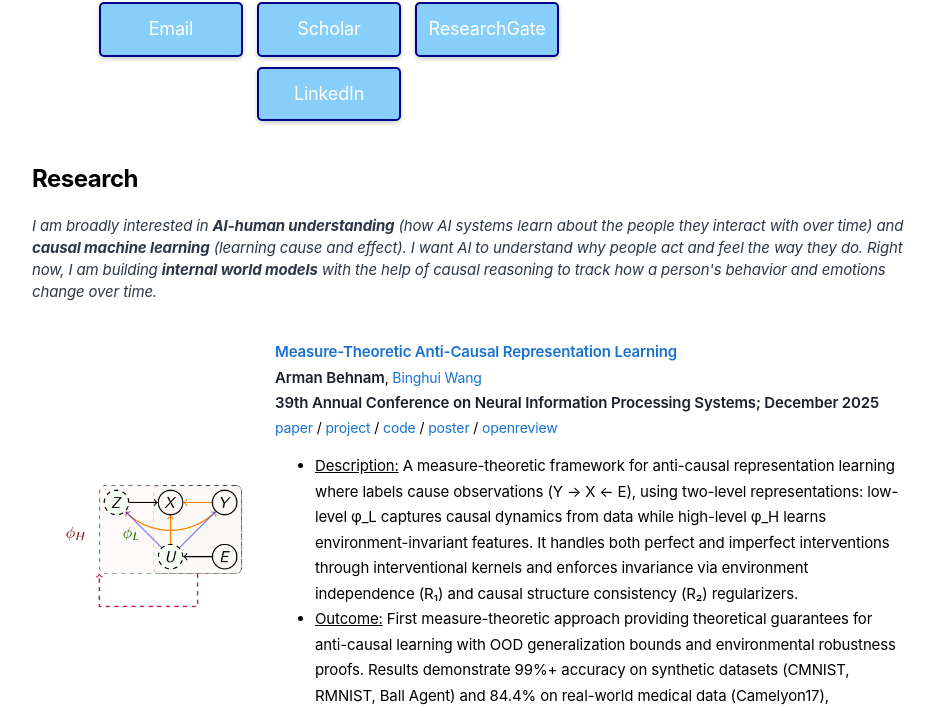
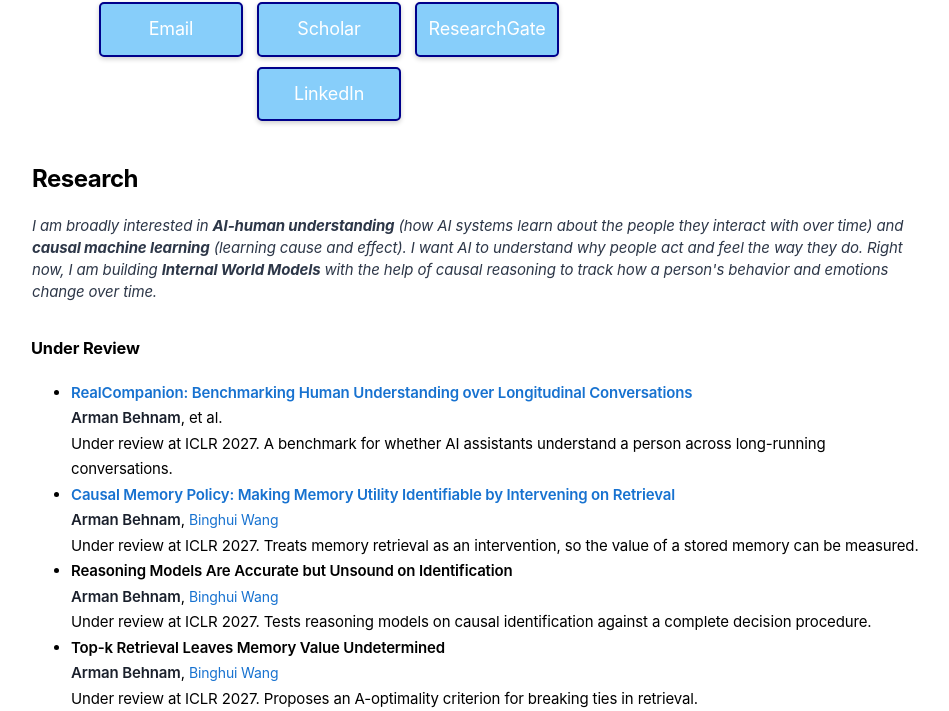
Before and after one commit to ArmanBehnam/ArmanBehnam.github.io, a Jekyll site: the page built from index.html, in a window 1280 px wide and 1400 px high, scrolled down 1252 px. Shown: the top 711 px of the window, without its empty margins (161-1110 px from the left). Built offline with Jekyll 4.4.1, drawn with Linux system fonts in a browser that asks for light colours; some of the changed text lies outside the part shown.

Commit message:
Add new papers and fix links

```diff
--- a/index.html
+++ b/index.html
@@ -79,13 +79,67 @@ See my <a href="https://www.webofscience.com/wos/author/record/2359633">Web of S
 	<p><em>I am broadly interested in <b>AI-human understanding</b> (how AI systems learn about the people they interact with over time)
 		and <b>causal machine learning</b> (learning cause and effect).
 I want AI to understand why people act and feel the way they do.
-Right now, I am building <b>internal world models</b> with the help of causal reasoning to track how a person's behavior
+Right now, I am building <b>Internal World Models</b> with the help of causal reasoning to track how a person's behavior
 		and emotions change over time.</em></p>
 
           </td>
         </tr>
     </tbody></table>
 
+<h3>Under Review</h3>
+<ul>
+  <li>
+    <a href="https://arxiv.org/abs/2610.01780"><papertitle>RealCompanion: Benchmarking Human Understanding over Longitudinal Conversations</papertitle></a><br>
+    <strong>Arman Behnam</strong>, et al. <!-- TODO: authors --><br>
+    Under review at ICLR 2027. A benchmark for whether AI assistants understand a person across long-running conversations.
+  </li>
+  <li>
+    <a href="https://arxiv.org/abs/2610.02070"><papertitle>Causal Memory Policy: Making Memory Utility Identifiable by Intervening on Retrieval</papertitle></a><br>
+    <strong>Arman Behnam</strong>, <a href="http://wangbinghui.net/">Binghui Wang</a> <!-- TODO: authors --><br>
+    Under review at ICLR 2027. Treats memory retrieval as an intervention, so the value of a stored memory can be measured.
+  </li>
+  <li>
+    <papertitle>Reasoning Models Are Accurate but Unsound on Identification</papertitle><br>
+    <strong>Arman Behnam</strong>, <a href="http://wangbinghui.net/">Binghui Wang</a> <!-- TODO: authors --><br>
+    Under review at ICLR 2027. Tests reasoning models on causal identification against a complete decision procedure.
+  </li>
+  <li>
+    <papertitle>Top-k Retrieval Leaves Memory Value Undetermined</papertitle><br>
+    <strong>Arman Behnam</strong>, <a href="http://wangbinghui.net/">Binghui Wang</a> <!-- TODO: authors --><br>
+    Under review at ICLR 2027. Proposes an A-optimality criterion for breaking ties in retrieval.
+  </li>
+</ul>
+<h3>Publications</h3>
+
+<table style="width:100%;border:0px;border-spacing:0px;border-collapse:separate;margin-right:auto;margin-left:auto;"><tbody>
+  <tr>
+    <td style="padding:20px;width:25%;vertical-align:middle">
+      <div class="one">
+    <img src='images/structure_agnostic.png' width="200"> <!-- TODO: add this image -->
+      </div>
+    </td>
+    <td style="padding:20px;width:75%;vertical-align:middle">
+      <a href="https://arxiv.org/abs/2610.00968">
+    <papertitle>Structure-agnostic Causal Representation Learning</papertitle>
+      </a>
+      <br>
+      <strong>Arman Behnam</strong>,
+      <a href="http://wangbinghui.net/">Binghui Wang</a> <!-- TODO: confirm authors -->
+      <br>
+      <strong>40th Annual Conference on Neural Information Processing Systems; December 2026</strong>
+      <br>
+      <a href="https://arxiv.org/abs/2610.00968">paper</a>
+      <ul>
+    <li>
+      <u>Description:</u> TODO: one or two sentences on what the method does.
+    </li>
+    <li>
+      <u>Outcome:</u> TODO: main result.
+    </li>
+      </ul>
+    </td>
+  </tr>
+    </tbody></table>
 
 	<table style="width:100%;border:0px;border-spacing:0px;border-collapse:separate;margin-right:auto;margin-left:auto;"><tbody>
 	  <tr>
```
